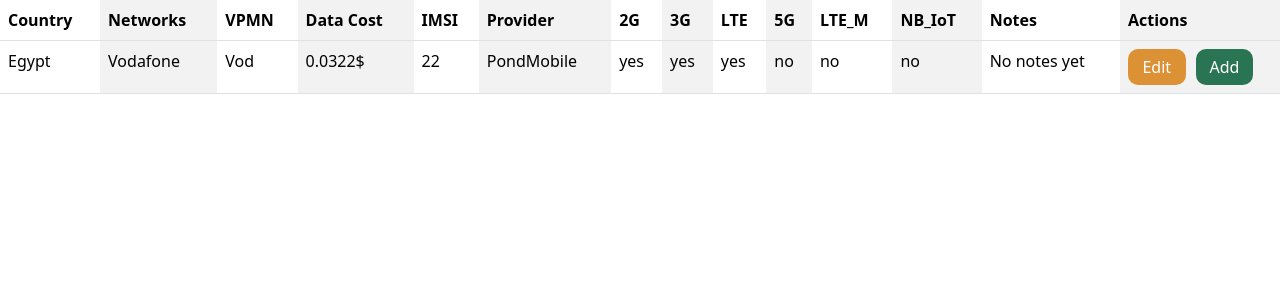
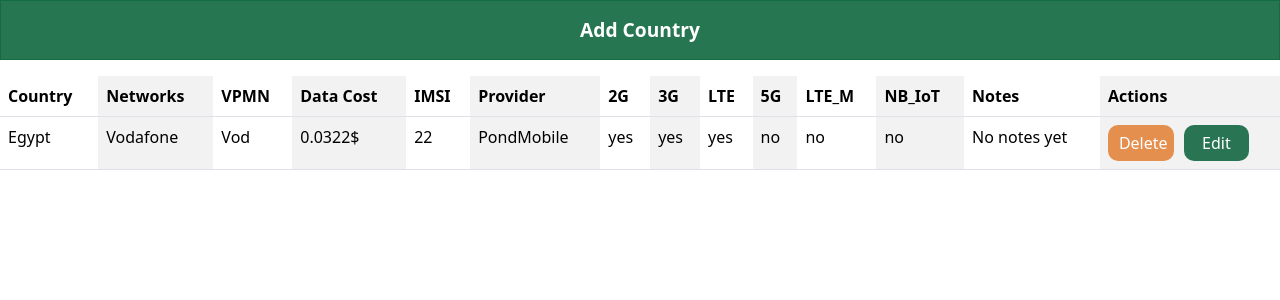
Before and after one commit to ahmedselem798/pricingappV2, a React (Create React App) app in the folder client/: page / in a window 1280 px wide. Shown: the top 300 px of the page. Built offline with nearby package versions, Linux system fonts and the light colour scheme.

Commit message:
last update today

```diff
--- a/client/src/App.js
+++ b/client/src/App.js
@@ -1,5 +1,6 @@
 import React from 'react';
 import 'bootstrap/dist/css/bootstrap.min.css'
+import { BrowserRouter as Router, Route, Switch } from 'react-router-dom';
 import CountriesTable from './Components/CountriesTable/CountriesTable';
 // import CountryForm from './Components/CountriesForm/CountryForm'
 // import RegistrationForm from './Components/RegistrationForm/RegistrationForm';
--- a/client/src/Components/CountriesTable/CountriesTable.css
+++ b/client/src/Components/CountriesTable/CountriesTable.css
@@ -5,7 +5,7 @@
   }
 
   .btn-edit {
-    background-color: rgb(220, 145, 53);
+    background-color: #e48f4e;
     margin-right: 10px;
     width: 40%;
     color: #fff;
@@ -17,3 +17,16 @@
     width: 40%;
 
   }
+
+  .btn-success{
+    background-color: #399f71;
+    width: 100%;
+    height: 60px;
+    border-radius: 0px;
+    font-size: larger;
+    font-weight: 600;
+  }
+
+  .btn-success:hover{
+    background-color: #267652;
+  }
--- a/client/src/Components/CountriesTable/CountriesTable.js
+++ b/client/src/Components/CountriesTable/CountriesTable.js
@@ -1,10 +1,11 @@
 import React from 'react';
 import 'bootstrap/dist/css/bootstrap.min.css';
-import './CountriesTable.css'; // Import your stylesheet
+import './CountriesTable.css';
 
 const CountriesTable = () => {
   return (
     <div>
+      <button className="btn custom-btn btn-success mb-3">Add Country</button>
       <table className="table table-striped-columns">
         <thead>
           <tr>
@@ -40,8 +41,8 @@ const CountriesTable = () => {
             <td>no</td>
             <td>No notes yet</td>
             <td>
-              <button className="btn custom-btn btn-edit mr-2">Edit</button>
-              <button className="btn custom-btn btn-add">Add</button>
+              <button className="btn custom-btn btn-edit mr-2">Delete</button>
+              <button className="btn custom-btn btn-add">Edit</button>
             </td>
           </tr>
         </tbody>
```
